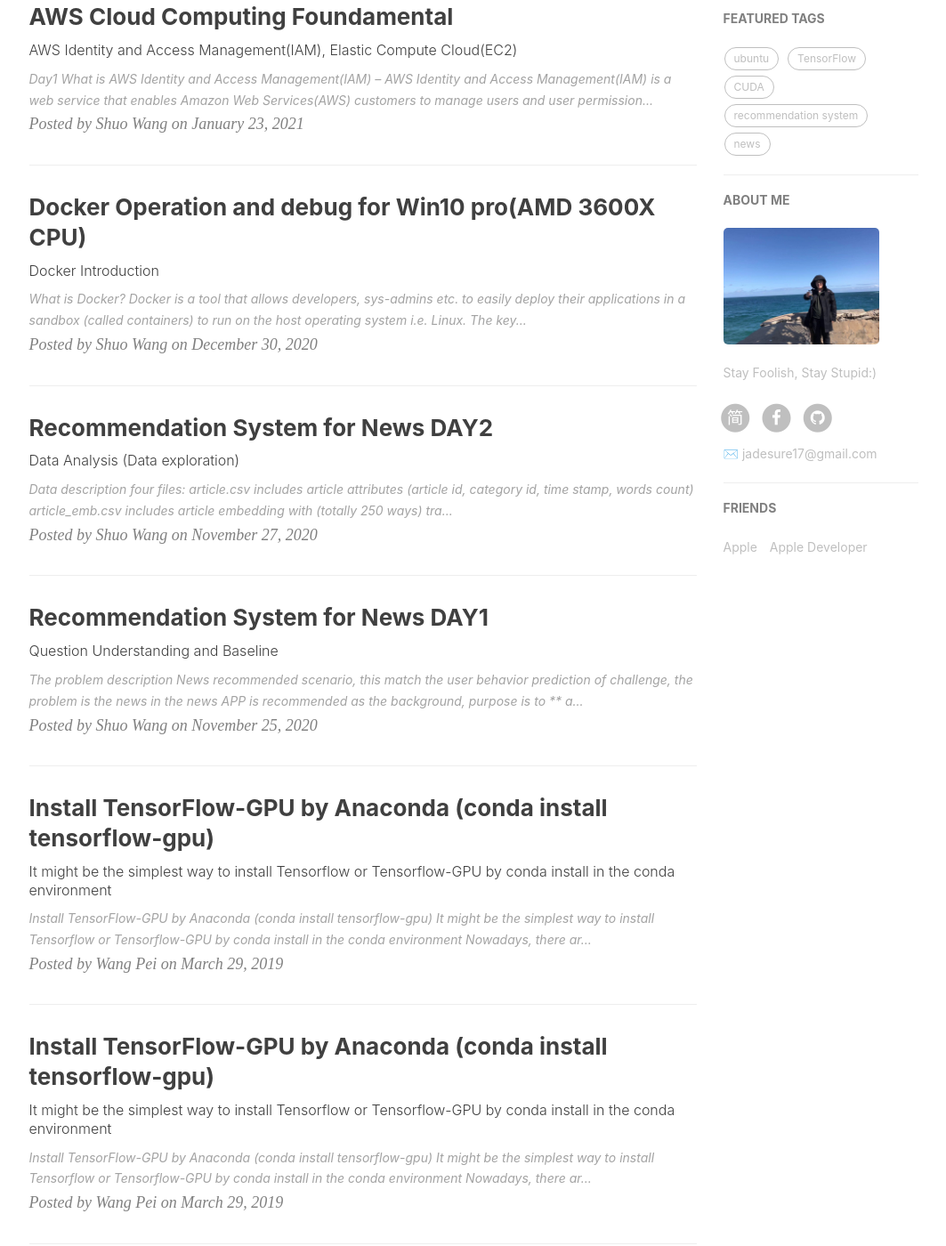
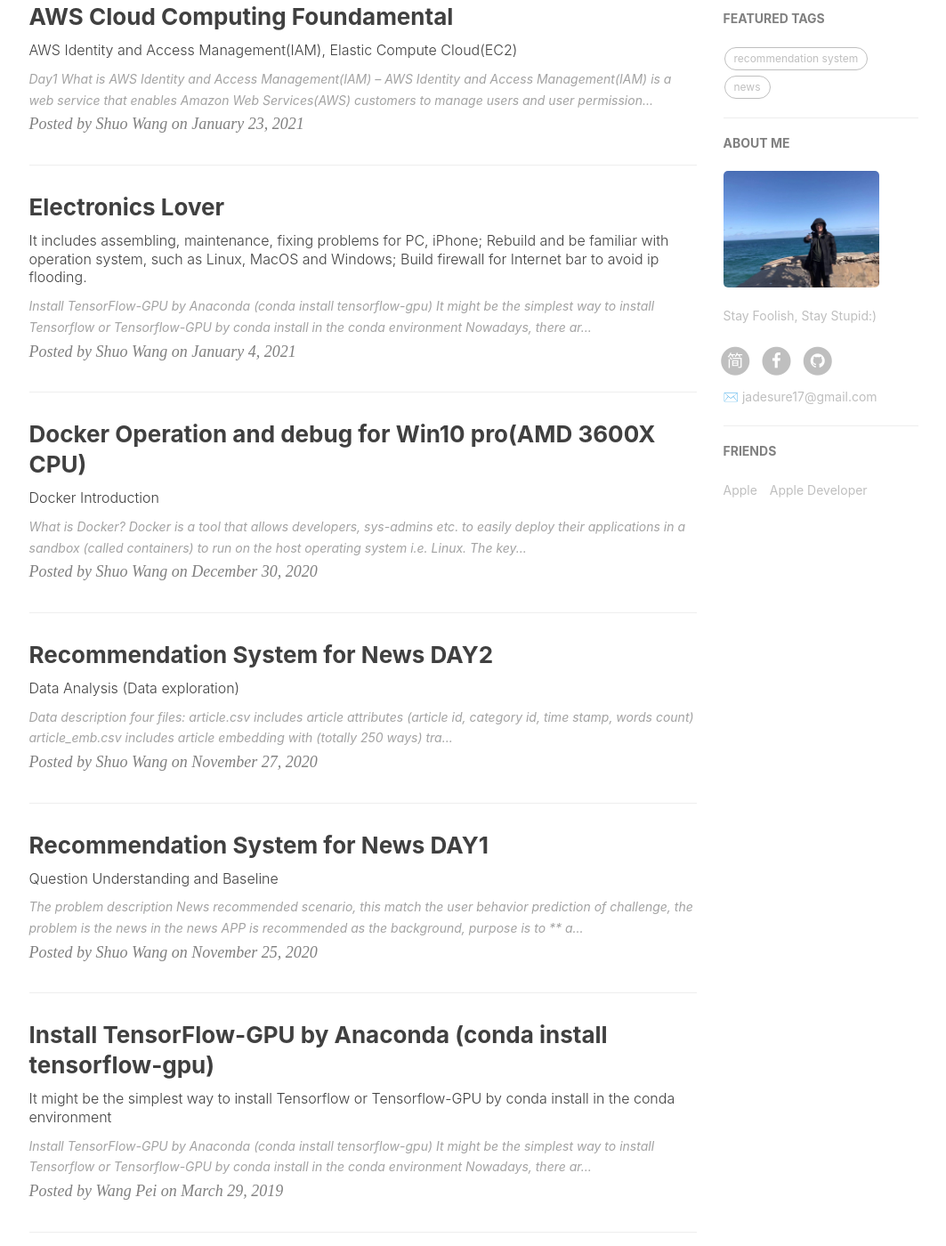
Before and after one commit to JadeSure/my_old_blog, a Jekyll site: the page built from index.html, in a window 1280 px wide and 1400 px high, scrolled down 525 px. Shown: the whole window at 89% size, without its empty margins (135-1198 px from the left). Built offline with Jekyll 4.4.1, drawn with Linux system fonts in a browser that asks for light colours; nearby versions of some CDN libraries; the list of posts is cut into pages by our own code; comment, search, counter and statistics services are not loaded.

Commit message:
Update 2021-01-04-Electronics-lover.md

````diff
--- a/_posts/2021-01-04-Electronics-lover.md
+++ b/_posts/2021-01-04-Electronics-lover.md
@@ -1,16 +1,20 @@
 ---
 layout:     post
-title:      Install TensorFlow-GPU by Anaconda (conda install tensorflow-gpu)
-subtitle:   It might be the simplest way to install Tensorflow or Tensorflow-GPU by conda install in the conda environment
-date:       2019-03-29
-author:     Wang Pei
-header-img: img/art-Anaconda-TensorFlow.jpg
+title:      Electronics Lover
+subtitle:   It includes assembling, maintenance, fixing problems for PC, iPhone; Rebuild and be familiar with operation system, such as Linux, MacOS and Windows; Build firewall for Internet bar to avoid ip flooding.
+date:       2021-01-04
+author:     Shuo Wang
+header-img: img/computers_phones/post-bg-aircraft.JPG
 catalog: true
 tags:
-    - ubuntu
-    - TensorFlow
-    - 深度学习
-    - CUDA
+    - PC
+    - Phones
+    - System
+    - Linux
+    - MacOS
+    - Windows
+    - Virtual Machine
+    - Network
 ---
 
 
@@ -52,52 +56,10 @@
 ```bash
 conda create -n tf
 ```
-![picture1](/img/20190328post.jpg)
+![picture1](/img/computers_phones/1.jpg)
 
 'tf' is the name of your new conda environment, you can try other names as your own interest.
 
 For other management you conda env, you can read [this](https://conda.io/projects/conda/en/latest/user-guide/tasks/manage-environments.html?highlight=environment).
 
 ## Install Tensorflow
-
-First, you need to change to the env you have just built by conda:
-```bash
-source activete tf
-```
-![picture2](/img/20190328post2.jpg)
-
-For Chinese users, before starting the installation, you may change the source of conda as the same reason before. For more details, read the webcite of [Tsinghua Mirror](https://mirror.tuna.tsinghua.edu.cn/help/anaconda/).
-Chinese users should type in this:
-```bash
-conda config --add channels https://mirrors.tuna.tsinghua.edu.cn/anaconda/pkgs/free/
-conda config --add channels https://mirrors.tuna.tsinghua.edu.cn/anaconda/pkgs/main/
-conda config --set show_channel_urls yes
-```
-
-
-Afterwards, type in the command to install TensorFlow you need:
-```bash
-conda install tensorflow-gpu
-```
-![picture3](/img/20190328post3.jpg)
-
-If you want to install a specific version of tensorflow-gpu or cpu veison, you can change the command like this:
-```bash
-conda install tensorflow-gpu=1.10.0  #if you want to install 1.10.0 version
-conda install tensorflow  #if you want to install cpu version
-```
-After anaconda solve the environment, you just need to type in 'y' to confirm the installation.
-
-Anaconda will **automatically** install other libs and toolkits needed by tensorflow(e.g. CUDA, and cuDNN), so you have no need to worry about this.
---
-
-Type in `python` to enter the python environment.
-```python
-import tensorflow as tf
-tf.__version__
-```
-When you see the version of tensorflow, such as 1.10.0, you have successfully install it.
-
-That's all, Thank you.
-
-If you encounter any problems, you can open an issue in the **Comment area**.
````
